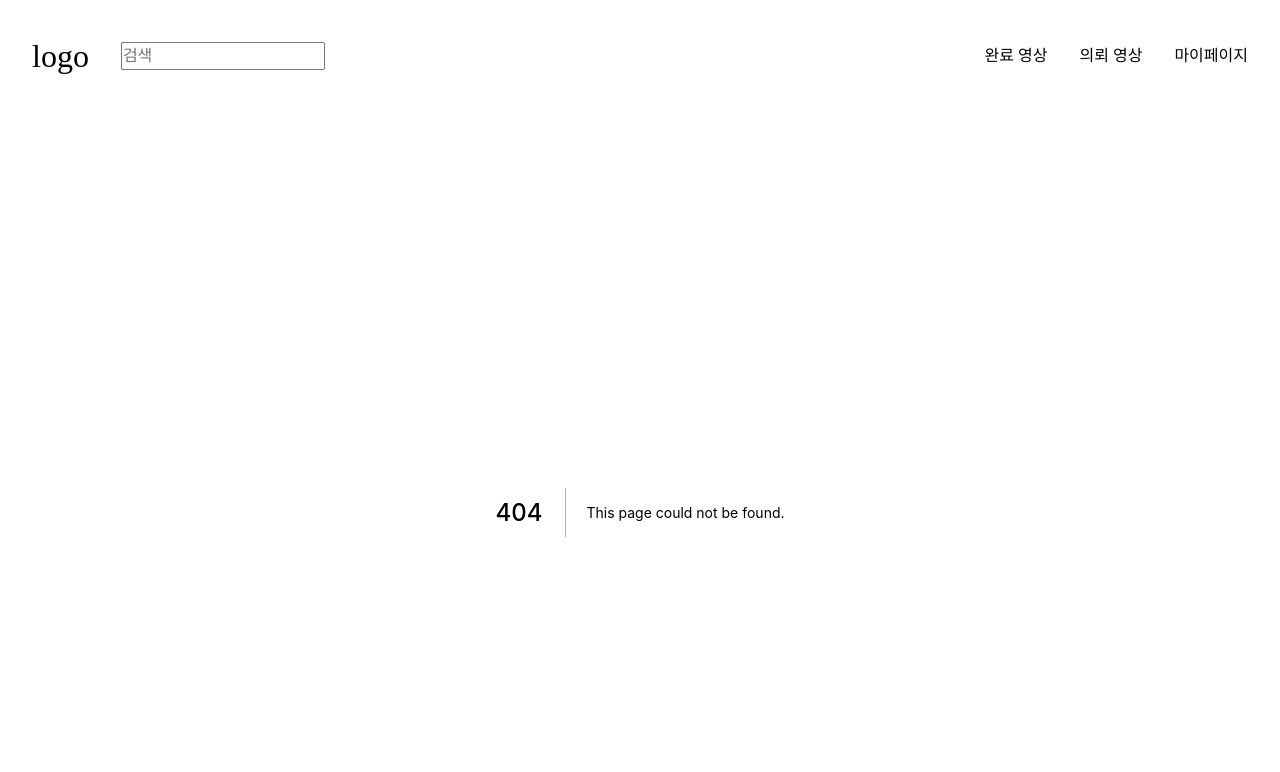
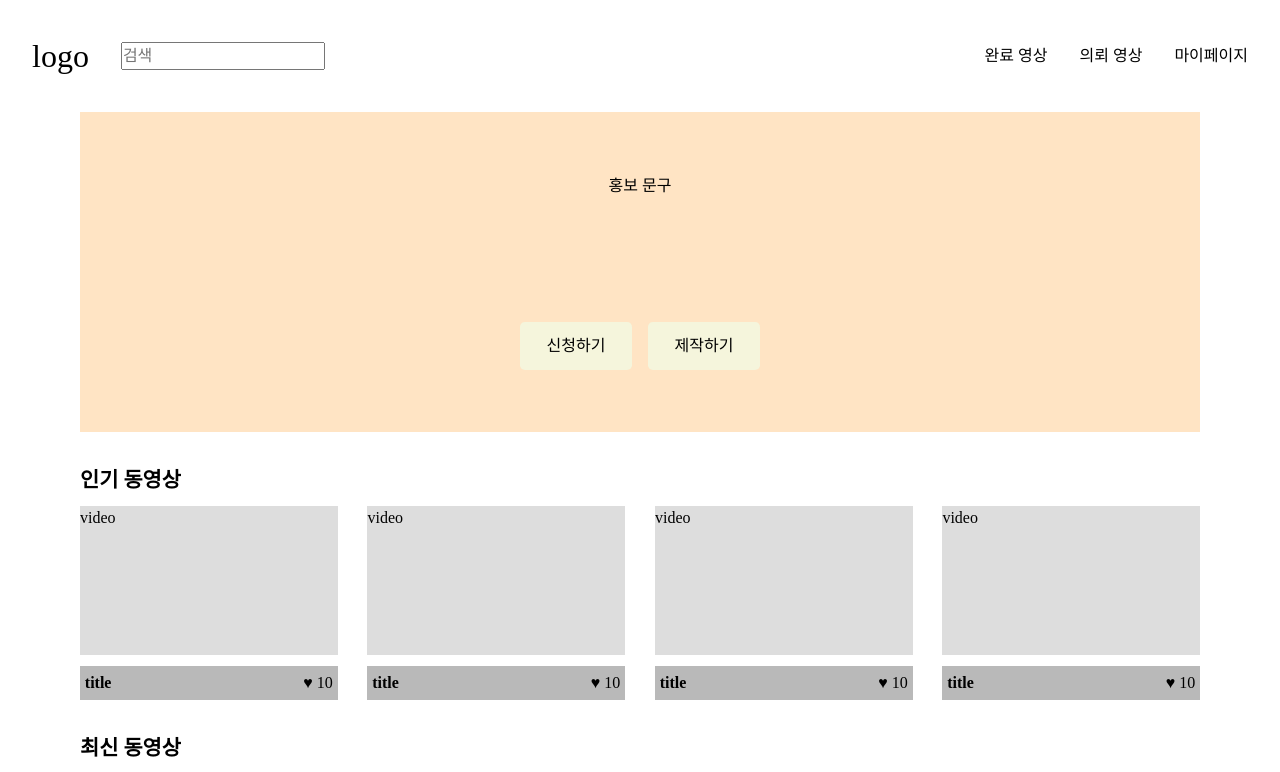
Before and after one commit to LTH-panda/dara-client, a Next.js app: page /home in a window 1280 px wide. Before the commit this address had no page. Shown: the top 772 px of the page. Built offline with nearby package versions, Linux system fonts and the light colour scheme; what emotion-reset would draw is missing.

Commit message:
Fix: main -> home으로 변경

```diff
--- a/src/components/templates/Video/MainVideoList/index.tsx
+++ b/src/components/templates/Video/HomeVideoList/index.tsx
@@ -2,12 +2,12 @@ import React from "react";
 import { VideoCard } from "components/modules";
 import * as S from "./style";
 
-type MainVideoListProps = {
+type HomeVideoListProps = {
   title: string;
   // onChange: React.ChangeEventHandler<HTMLInputElement>;
 };
 
-function MainVideoList({ title }: MainVideoListProps) {
+function HomeVideoList({ title }: HomeVideoListProps) {
   return (
     <S.VideoListContainer>
       <S.ListTitle>{title}</S.ListTitle>
@@ -21,4 +21,4 @@ function MainVideoList({ title }: MainVideoListProps) {
   );
 }
 
-export default MainVideoList;
+export default HomeVideoList;
--- a/src/pages/main/index.tsx
+++ b/src/pages/home/index.tsx
@@ -1,5 +1,5 @@
 import styled from "@emotion/styled";
-import MainVideoList from "components/templates/Video/MainVideoList";
+import HomeVieoList from "components/templates/Video/HomeVideoList";
 import HomBanner from "components/templates/Home/HomeBanner";
 import React from "react";
 
@@ -7,8 +7,8 @@ function MainPage() {
   return (
     <Container>
       <HomBanner />
-      <MainVideoList title="인기 동영상" />
-      <MainVideoList title="최신 동영상" />
+      <HomeVieoList title="인기 동영상" />
+      <HomeVieoList title="최신 동영상" />
     </Container>
   );
 }
```
Also changed, not shown: src/components/templates/Video/HomeVideoList/style.ts (renamed from src/components/templates/Video/MainVideoList/style.ts).
